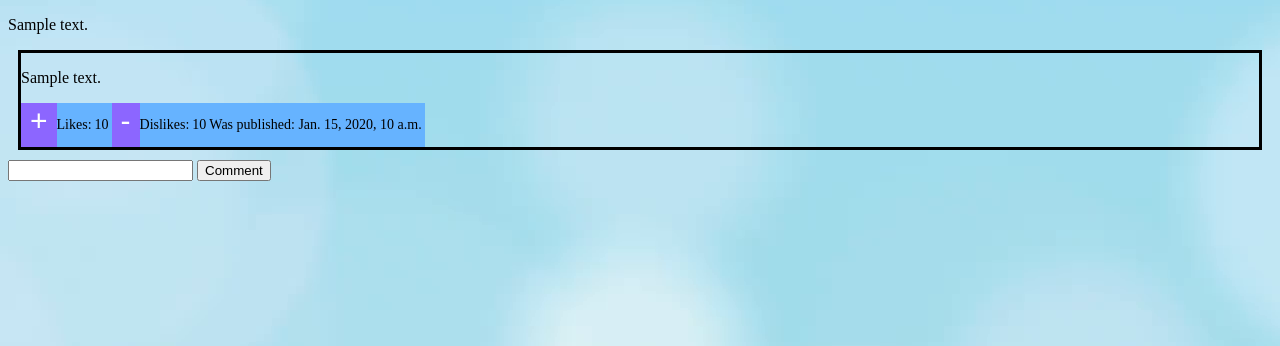
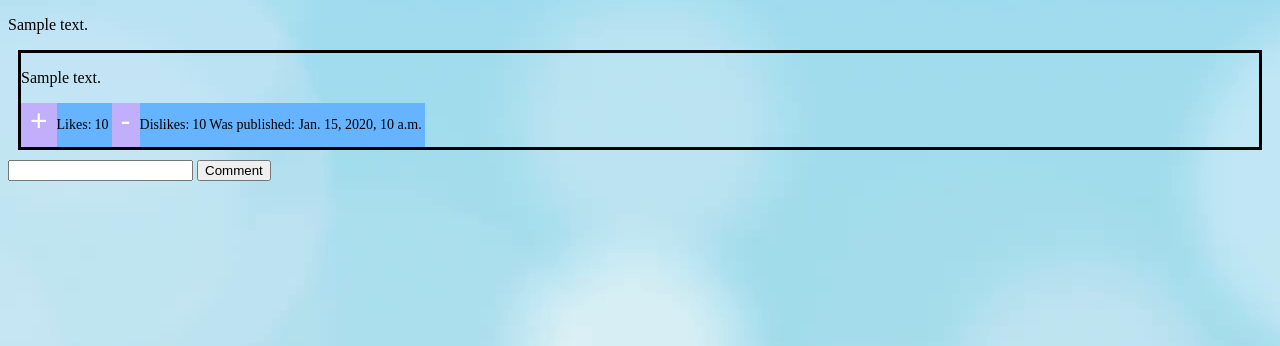
Before and after one commit to altazur/blog, a Django app: template blog/blogapp/templates/blogapp/post.html in a window 1280 px wide. Shown: the part 106-452 px from the top of the page. Run offline with Django 3.2, Linux system fonts and the light colour scheme; a user stored in the database is signed in; tables that the repository leaves empty hold one stand-in row (values such as "Sample post"); the template is opened without the code that fills it: values that come from a table or form of the project are taken from there, most other values are stand-ins (such as "Sample title", 1, 10 or a date in 2020); data that the repository does not hold is empty; some libraries are stand-ins or nearby versions.

Commit message:
Fix color

```diff
--- a/blog/blogapp/templates/blogapp/post.html
+++ b/blog/blogapp/templates/blogapp/post.html
@@ -27,12 +27,12 @@
 		<p>{{comment.text}}<p>
 		<div class="post-footer">
 			{% if user.is_authenticated %}
-			<button class="like" id="like{{comment.id}}" data-id="{{comment.id}}" type="button" {%if comment_likes%}{%for like in comment_likes%}{%if like.comment.id == comment.id%}style="background-color: #claffb"{%endif%}{%endfor%}{%endif%}>+</button>
+			<button class="like" id="like{{comment.id}}" data-id="{{comment.id}}" type="button" {%if comment_likes%}{%for like in comment_likes%}{%if like.comment.id == comment.id%}style="background-color: #c1affb"{%endif%}{%endfor%}{%endif%}>+</button>
 			{% endif %}
 			<p class="post-footer item">Likes: </p>
 			<p class="post-footer item" id="likes{{comment.id}}">{{comment.likes_amount}}</p>
 			{% if user.is_authenticated %}
-			<button class="dislike" id="dislike{{comment.id}}" data-id="{{comment.id}}" type="button" {%if comment_dislikes%}{%for dislike in comment_dislikes%}{%if dislike.comment.id == comment.id%}style="background-color: #claffb"{%endif%}{%endfor%}{%endif%}>-</button>
+			<button class="dislike" id="dislike{{comment.id}}" data-id="{{comment.id}}" type="button" {%if comment_dislikes%}{%for dislike in comment_dislikes%}{%if dislike.comment.id == comment.id%}style="background-color: #c1affb"{%endif%}{%endfor%}{%endif%}>-</button>
 			{% endif %}
 			<p class="post-footer item">Dislikes: </p>
 			<p class="post-footer item" id="dislikes{{comment.id}}">{{comment.dislikes_amount}}</p>
```
